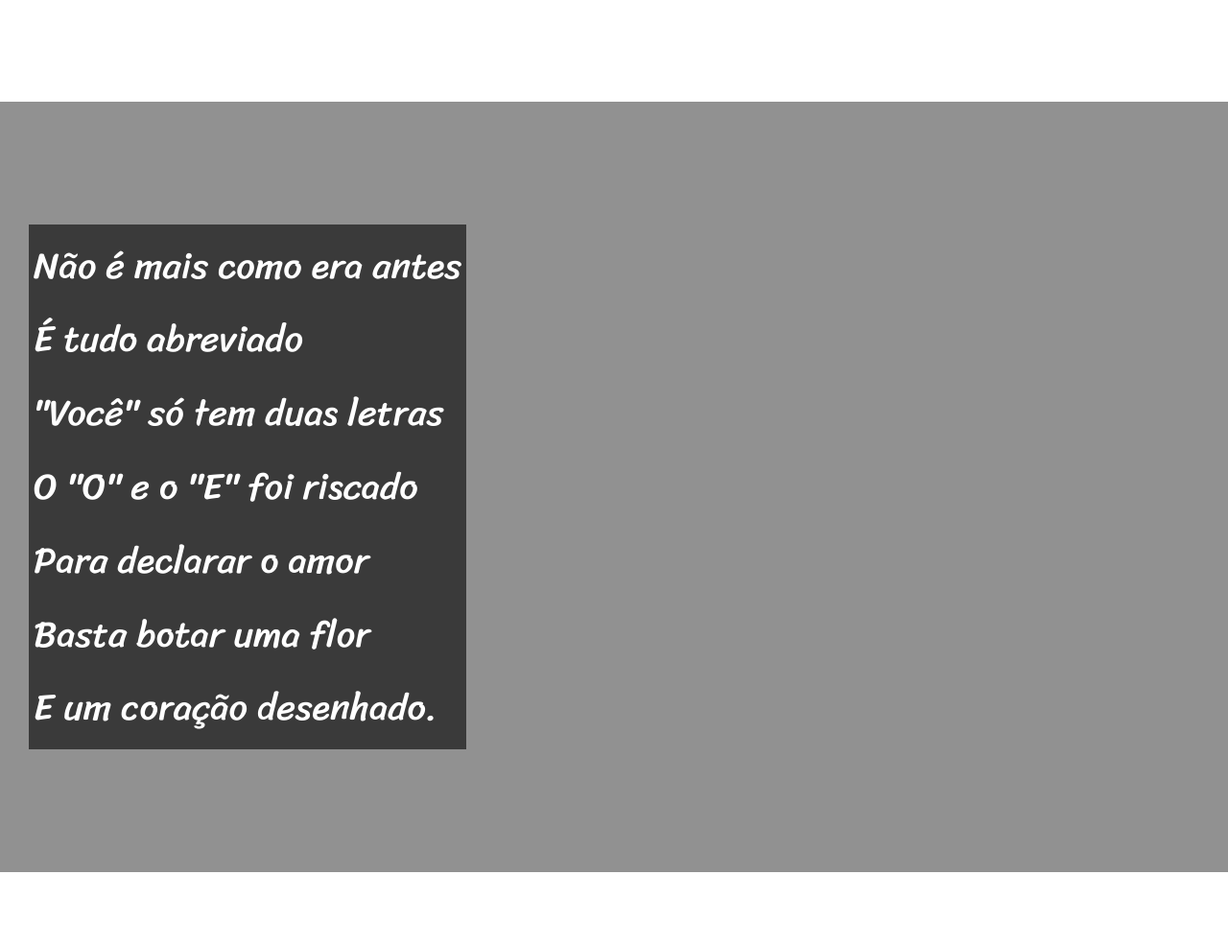
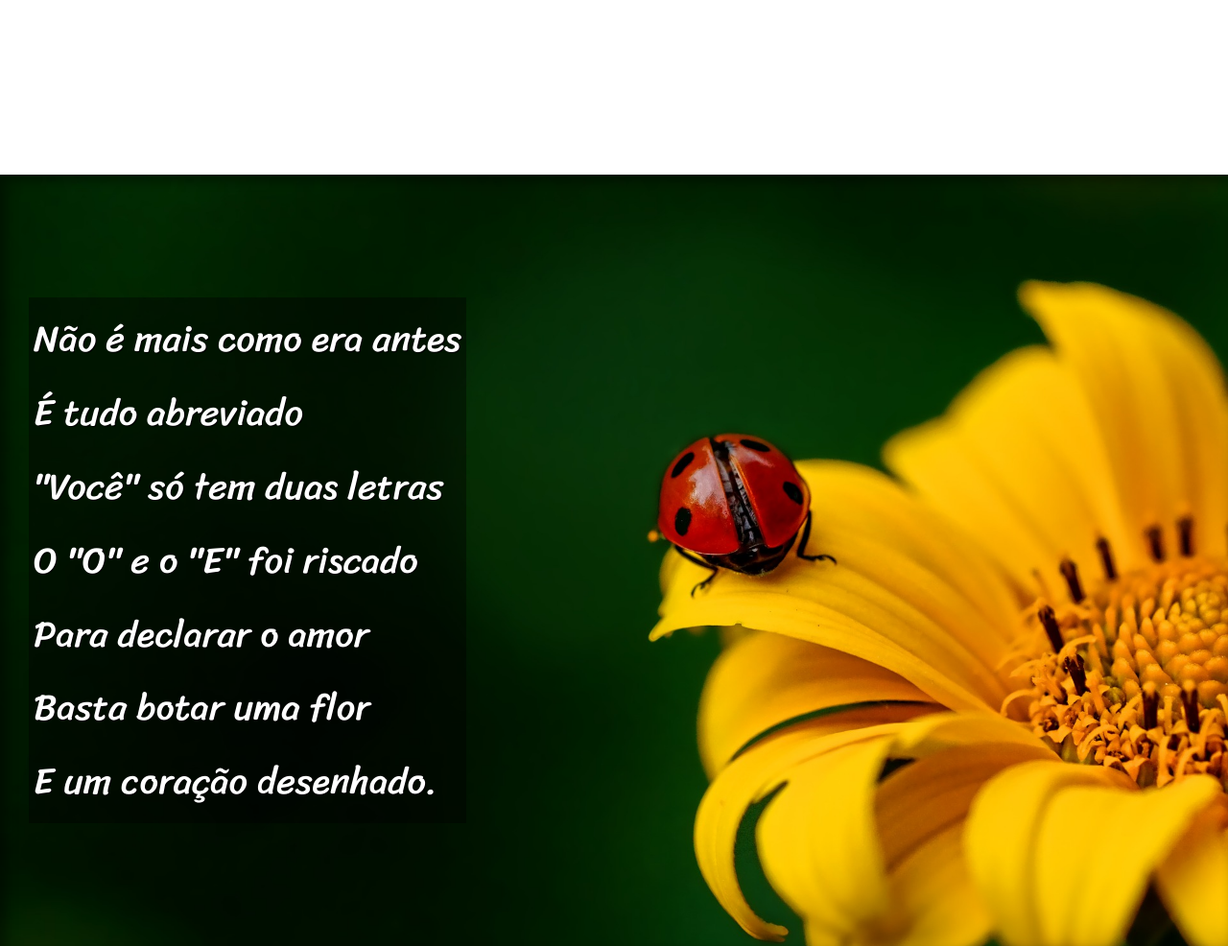
Before and after one commit to Pedrohriquelme/Html-css, a plain HTML site: page desafios/desafio012/index.html in a window 1280 px wide. Shown: the part 948-1934 px from the top of the page at 96% size. Drawn offline with Linux system fonts and the light colour scheme.

Commit message:
atualização do dasafio 12

```diff
--- a/desafios/desafio012/estilo/style.css
+++ b/desafios/desafio012/estilo/style.css
@@ -57,22 +57,38 @@ section {
     font-family: var(--fonte3);
 }
 
+section > p {
+    padding: 1em;
+}
+
 section.normal {
     background-color: white;
     color: black;
 }
 
 section.imagem {
-    background-color: rgba(0, 0, 0, 0.141);
+    background-attachment: fixed;
     color: white;
+    box-shadow: inset 6px 6px 13px 0px rgba(0, 0, 0, 0.452)
 }
 
 section.imagem > p {
     padding: 5px;
     display: inline-block;
-    background-color: rgba(0, 0, 0, 0.601);
+    background-color: rgba(0, 0, 0, 0.408);
+    text-shadow: 1px 1px 0px black;
 }
 
+section#img01 {
+    background-image: url(../imagens/background001.jpg);
+    background-position: right center;
+    background-size: cover;
+}
+
+section#img02 {
+    background-image: url(../imagens/background002.jpg);
+    background-size: cover;
+}
 
 footer {
     background-color: black;
--- a/desafios/desafio012/index.html
+++ b/desafios/desafio012/index.html
@@ -25,7 +25,7 @@
     </section>
 
 
-    <section class="imagem">
+    <section class="imagem" id="img01">
         <p>
             Não é mais como era antes <br>
             É tudo abreviado <br>
@@ -58,7 +58,7 @@
     </section>
 
 
-    <section class="imagem">
+    <section class="imagem" id="img02">
         <p>
             Tenho saudade das cartas <br>
             Escritas com a própria mão <br>
```
